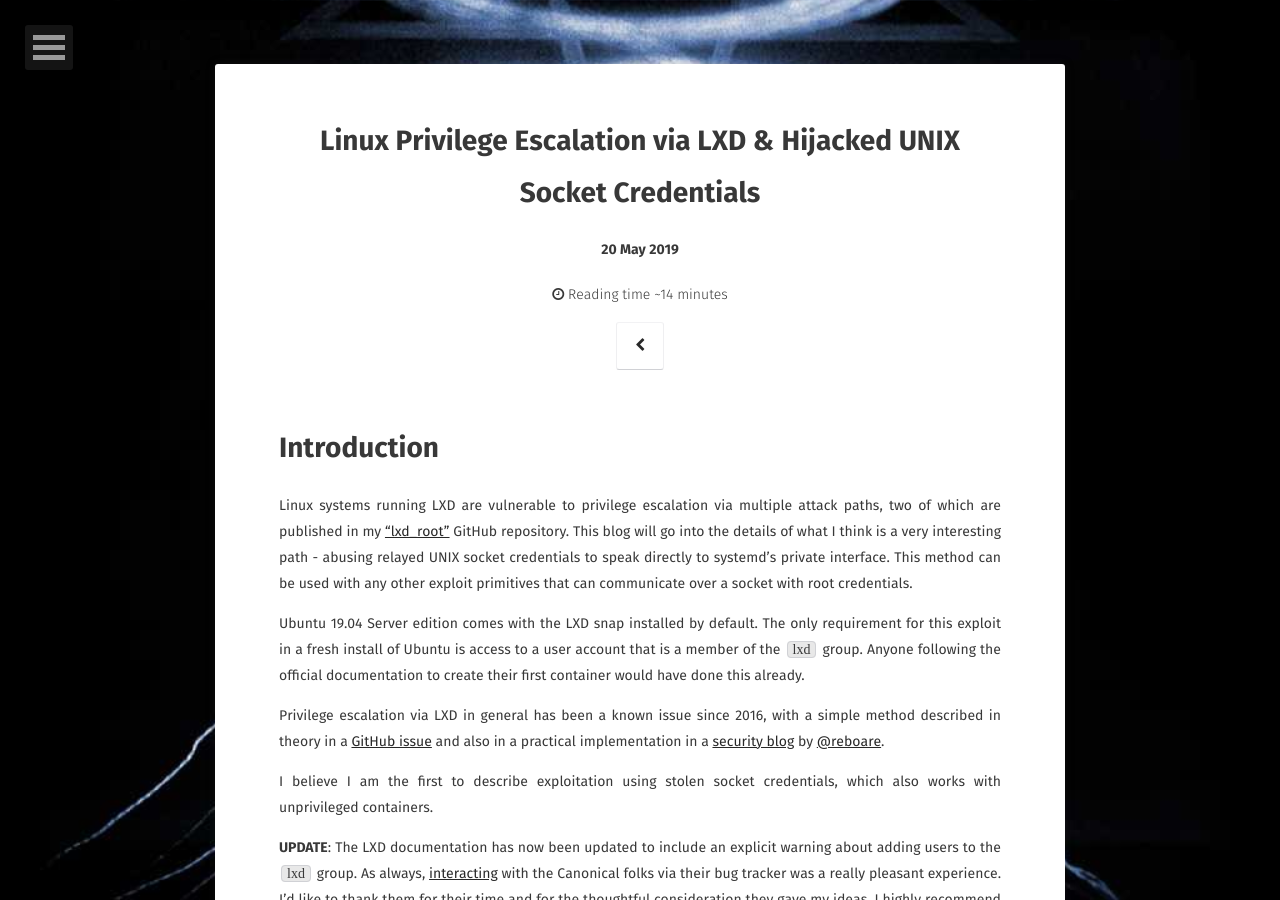
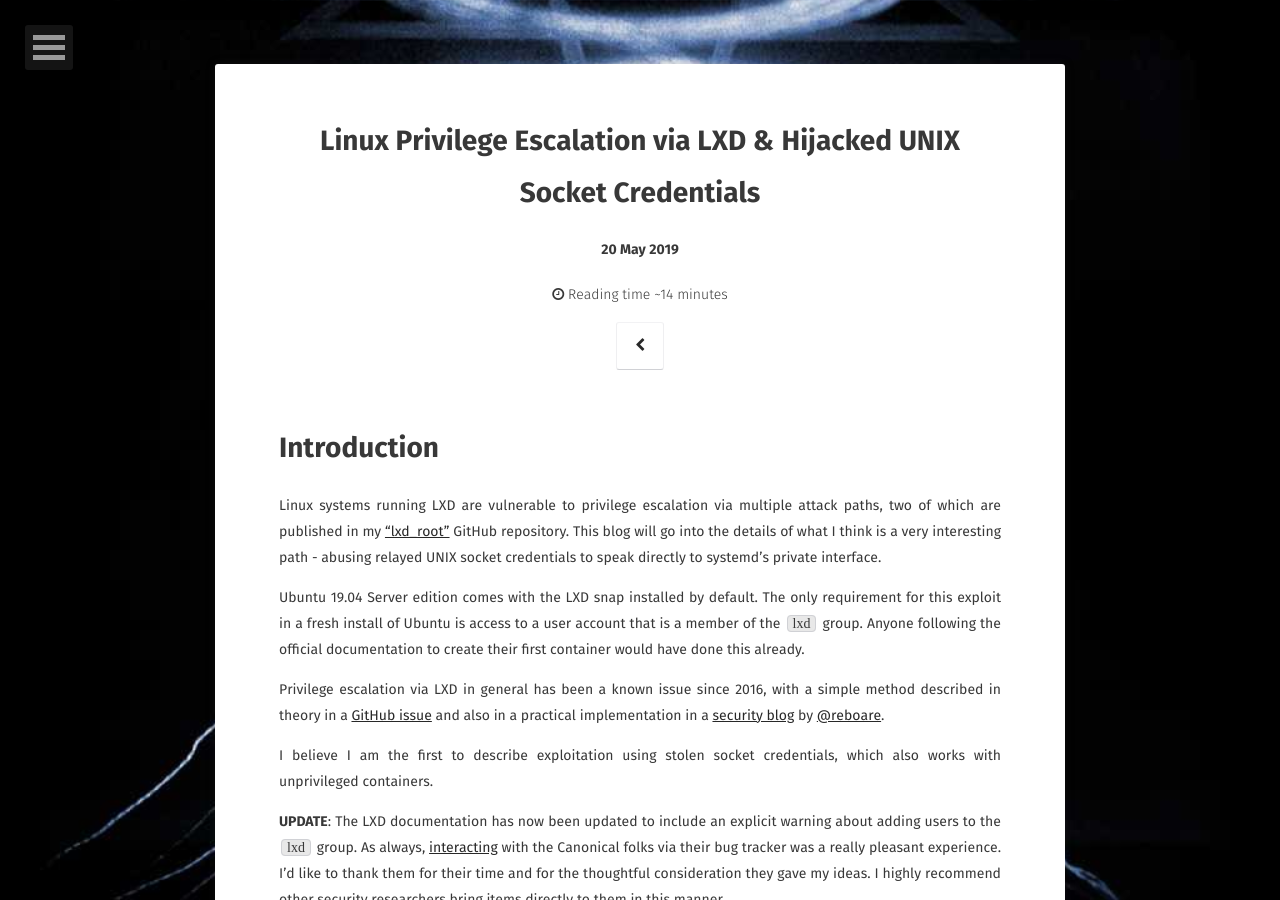
Before and after one commit to hackdou/initblog.com, a Jekyll site: the page built from _posts/2019-05-20-lxd-root.markdown, in a window 1280 px wide and 900 px high. Built offline with Jekyll 4.4.1, drawn with Linux system fonts in a browser that asks for light colours; some web fonts are replaced.

Commit message:
more blog work

```diff
--- a/_posts/2019-05-20-lxd-root.markdown
+++ b/_posts/2019-05-20-lxd-root.markdown
@@ -10,7 +10,7 @@ excerpt: "Linux systems running LXD are vulnerable to privilege escalation via m
 
 
 # Introduction
-Linux systems running LXD are vulnerable to privilege escalation via multiple attack paths, two of which are published in my ["lxd_root"](https://github.com/initstring/lxd_root){:target="_blank"} GitHub repository. This blog will go into the details of what I think is a very interesting path - abusing relayed UNIX socket credentials to speak directly to systemd's private interface. This method can be used with any other exploit primitives that can communicate over a socket with root credentials.
+Linux systems running LXD are vulnerable to privilege escalation via multiple attack paths, two of which are published in my ["lxd_root"](https://github.com/initstring/lxd_root){:target="_blank"} GitHub repository. This blog will go into the details of what I think is a very interesting path - abusing relayed UNIX socket credentials to speak directly to systemd's private interface.
 
 Ubuntu 19.04 Server edition comes with the LXD snap installed by default. The only requirement for this exploit in a fresh install of Ubuntu is access to a user account that is a member of the `lxd` group. Anyone following the official documentation to create their first container would have done this already.
 
```
